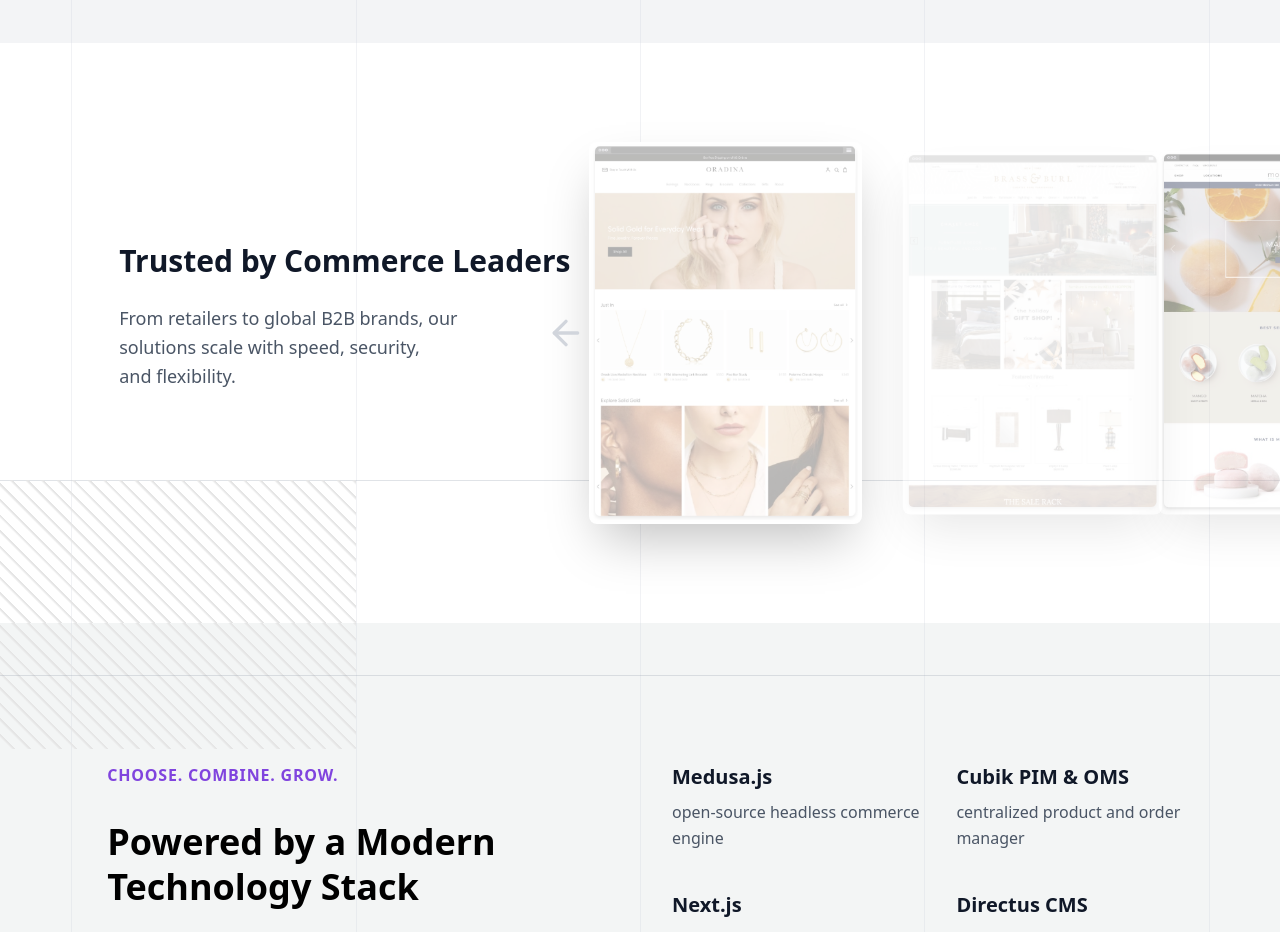
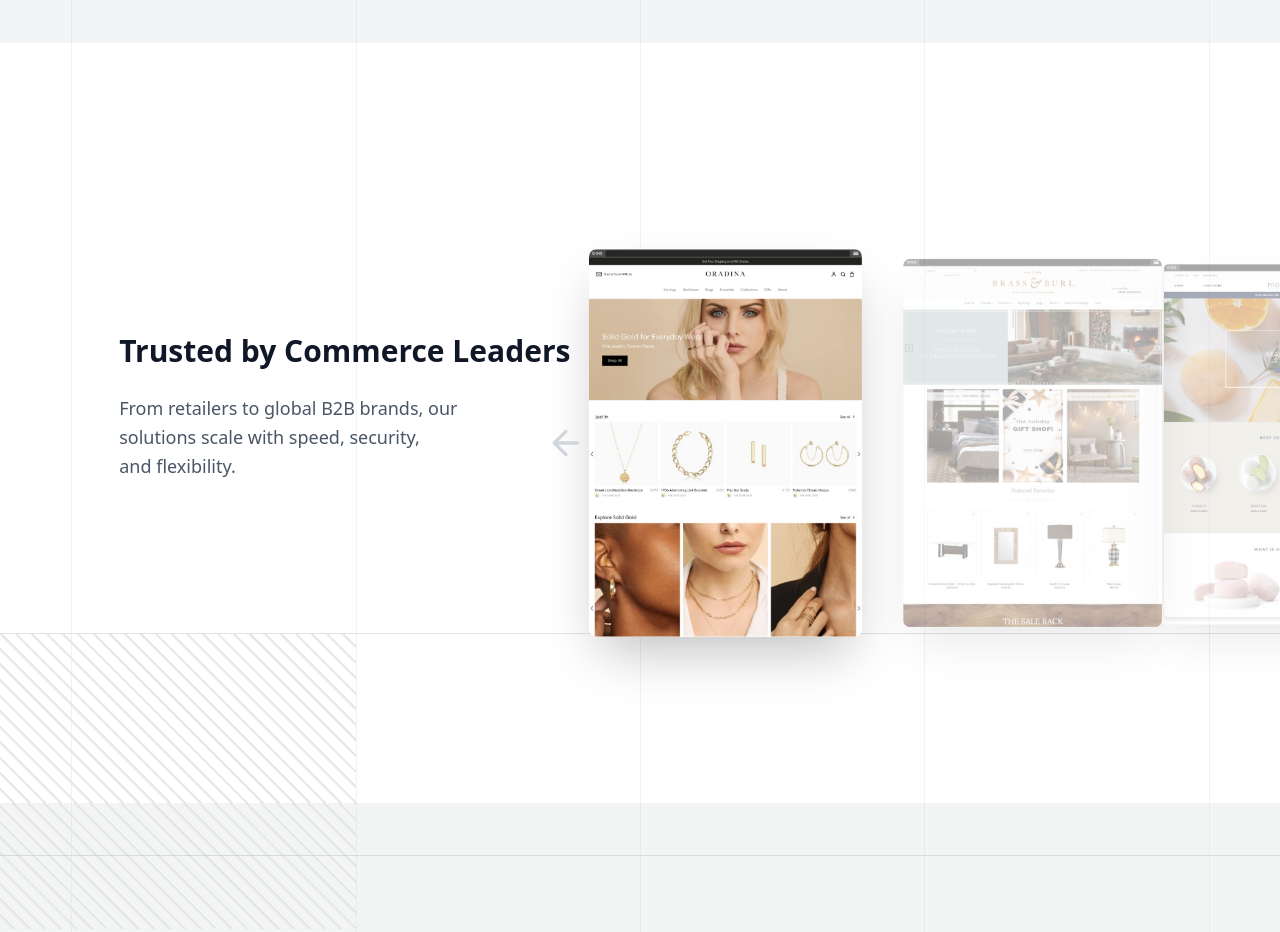
Before and after one commit to abdullah-fareed1/synergic, a Next.js app: page /b2c in a window 1280 px wide. Shown: the part 3720-4652 px from the top of the page. Built offline with nearby package versions, Linux system fonts and the light colour scheme.

Commit message:
B2C: Carousel Image & gap update

```diff
--- a/app/b2c/sections/CommerceLeadersSection.tsx
+++ b/app/b2c/sections/CommerceLeadersSection.tsx
@@ -77,11 +77,11 @@ const CommerceLeadersSection = () => {
 
             <GridCol
               span="CD"
-              className="relative h-105"
+              className="relative h-150"
               style={{ overflow: "visible", padding: 0, margin: 0 }}
             >
               <div
-                className="absolute left-0 top-0 bottom-0 h-full"
+                className="absolute left-0 top-0 bottom-0 h-full mt-5 mb-10"
                 style={{ width: "150%", overflow: "visible" }}
               >
                 <div
```
Also changed, not shown: public/commerce2.png, public/commerce3.png.
